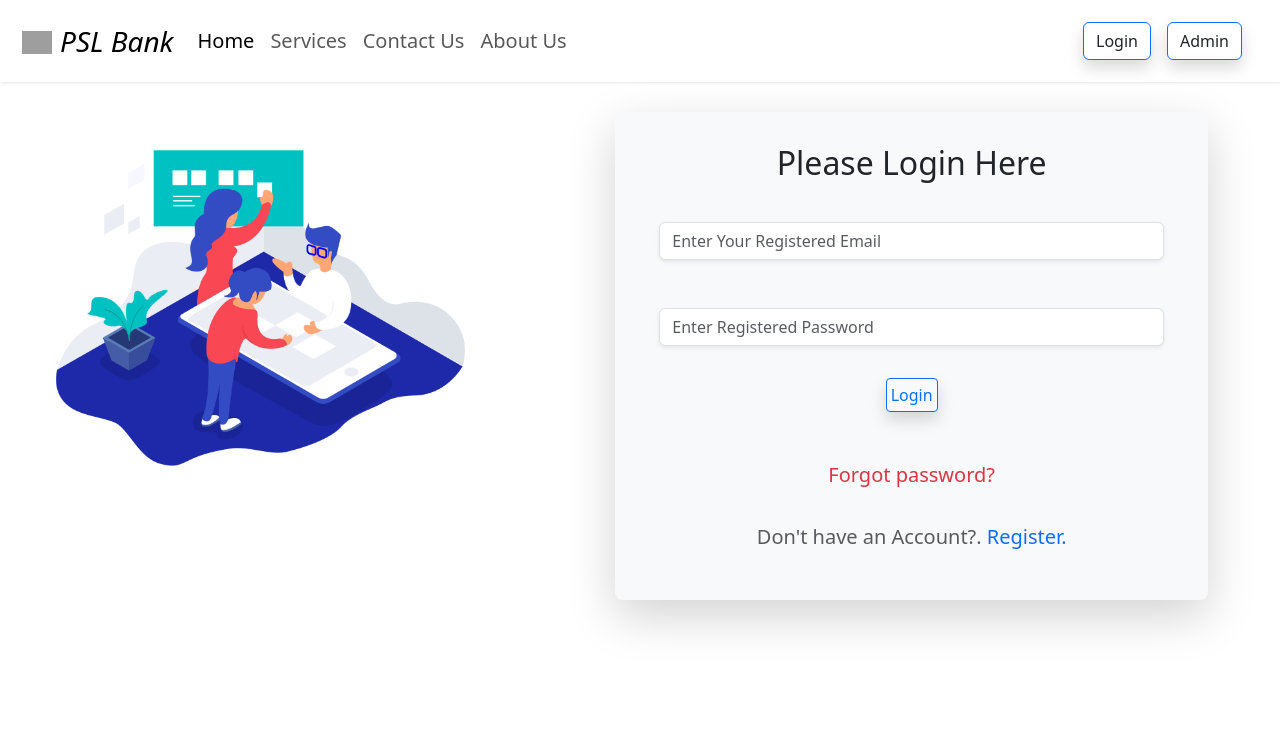
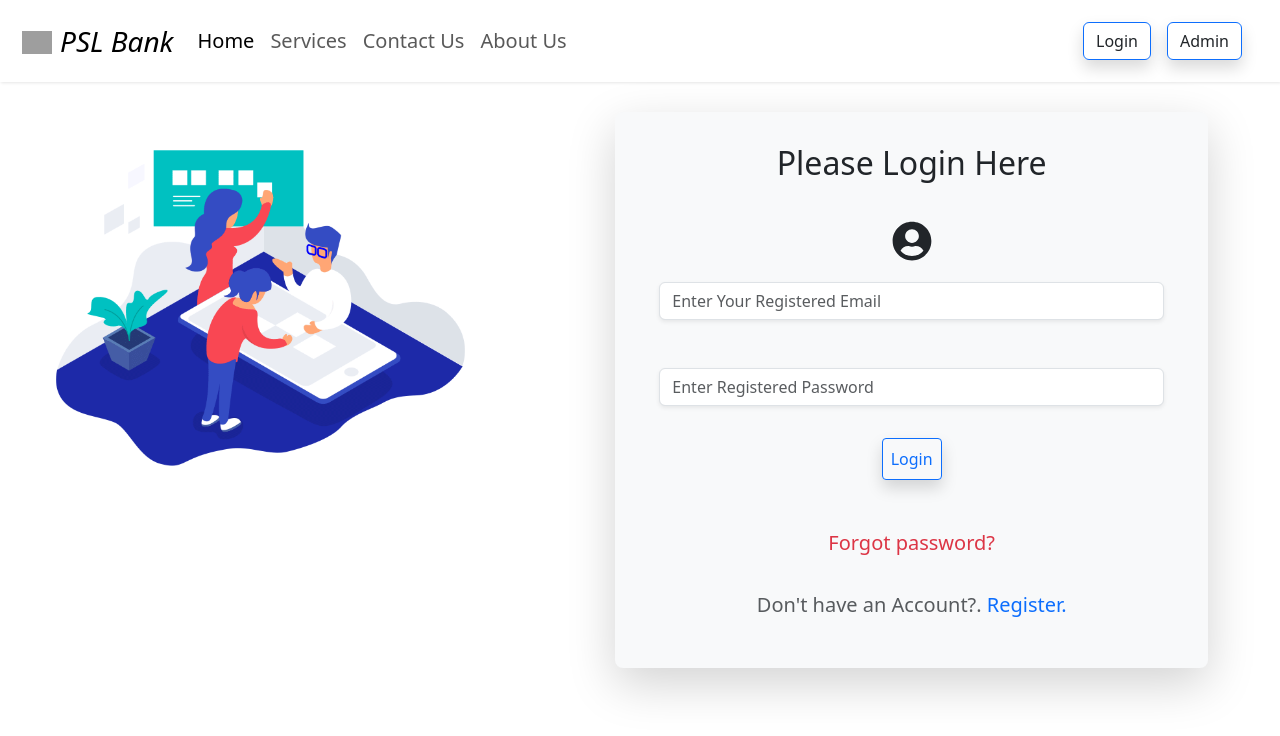
Before and after one commit to pandey286/banking-portal, a React (Create React App) app: page /login in a window 1280 px wide. Shown: the top 736 px of the page. Built offline with nearby package versions, Linux system fonts and the light colour scheme; grey boxes are pictures that could not be loaded.

Commit message:
Login Validation Happening in frontend

```diff
--- a/package.json
+++ b/package.json
@@ -25,6 +25,7 @@
     "react-script-tag": "^1.1.2",
     "react-scripts": "5.0.1",
     "reactstrap": "^9.1.5",
+    "sweetalert": "^2.1.2",
     "web-vitals": "^2.1.4"
   },
   "scripts": {
--- a/src/components/Logins/Login.js
+++ b/src/components/Logins/Login.js
@@ -3,9 +3,12 @@ import { Link } from 'react-router-dom';
 import Nav from '../Navbar';
 import LogImg from './images/LogImg1.gif';
 import axios from 'axios';
-
+import { FaUserCircle } from 'react-icons/fa';
+import swal from 'sweetalert';
 
 function Login() {
+
+    const [errorMessage, setErrorMessage] = useState('');
 
     const [formData, setFormData] = useState({
         email: '',
@@ -21,13 +24,46 @@ function Login() {
 
     const url = "http://localhost:8080/api/customers/login"
 
+
     const handleSubmit = async (event) => {
         event.preventDefault();
+        setErrorMessage('');
+
+        if (!formData.email) {
+            setErrorMessage('Email is required');
+        }
+        else if (!formData.password) {
+            setErrorMessage('Password is required');
+        }
+        else if (!formData.email || !formData.password) {
+            setErrorMessage('Email and password are required');
+        }
+        else if (!/\S+@\S+\.\S+/.test(formData.email)) {
+            setErrorMessage('Invalid email address');
+            if (formData.password.length < 6){
+                setErrorMessage('Invalid Credentials');
+            }
+        } else if (formData.password.length < 6) {
+            setErrorMessage('Password must be at least 6 characters long');
+        }
+        else {
             try {
                 const response = await axios.post(url, formData);
+                swal({
+                    title: "Login Succesful",
+                    text: "Your Login Was Successful",
+                    icon: "success",
+                });
                 console.log(response.data);
             } catch (error) {
                 console.error(error);
+                swal({
+                    title: "Login UnSuccessFul !",
+                    text: "Please Check Your Credential",
+                    icon: "warning",
+                });
+                setErrorMessage('Incorrect email or password');
+            }
         }
     };
 
@@ -41,7 +77,8 @@ function Login() {
                 </div>
                 <div className='login-container d-flex justify-content-center m-5 p-5 col '>
                     <div className='row shadow-lg p-3 mb-5 bg-body-tertiary rounded-3 p-3'>
-                        <h2 className='text-center p-3 '>Please Login Here</h2>
+                        <h2 className='text-center p-3 '>Please Login Here</h2><br />
+                        <span className='text-center fs-1'><FaUserCircle /></span>
                         <form>
                             <div className="p-3 mb-3 col align-self-center">
                                 <input type="email" className="form-control shadow-sm  " id="userId" aria-describedby="EmailId" name='email' onChange={handleChange}
@@ -51,8 +88,9 @@ function Login() {
                                 <input type="password" className="form-control  shadow-sm " id="InputPassword1" name='password' onChange={handleChange}
                                     placeholder="Enter Registered Password" />
                             </div>
+                            {errorMessage && <div className='alert alert-danger mt-3' role='alert'>{errorMessage}</div>}
                             <div className="text-center p-3">
-                                <button type="submit" onClick={handleSubmit} className="btn btn-outline-primary shadow p-1 mb-5 rounded-1">Login</button><br />
+                                <button type="submit" onClick={handleSubmit} className="btn btn-outline-primary shadow p-2 mb-5 rounded-1">Login</button><br />
                                 <Link className="text-danger fs-5" to="/forgetpass">Forgot password?</Link>
                             </div>
                             <div className="text-center p-3">
```
Also changed, not shown: 1 other file (tests, documents, lock files or other folders). Lines whose indentation alone changed are shown as unchanged.
